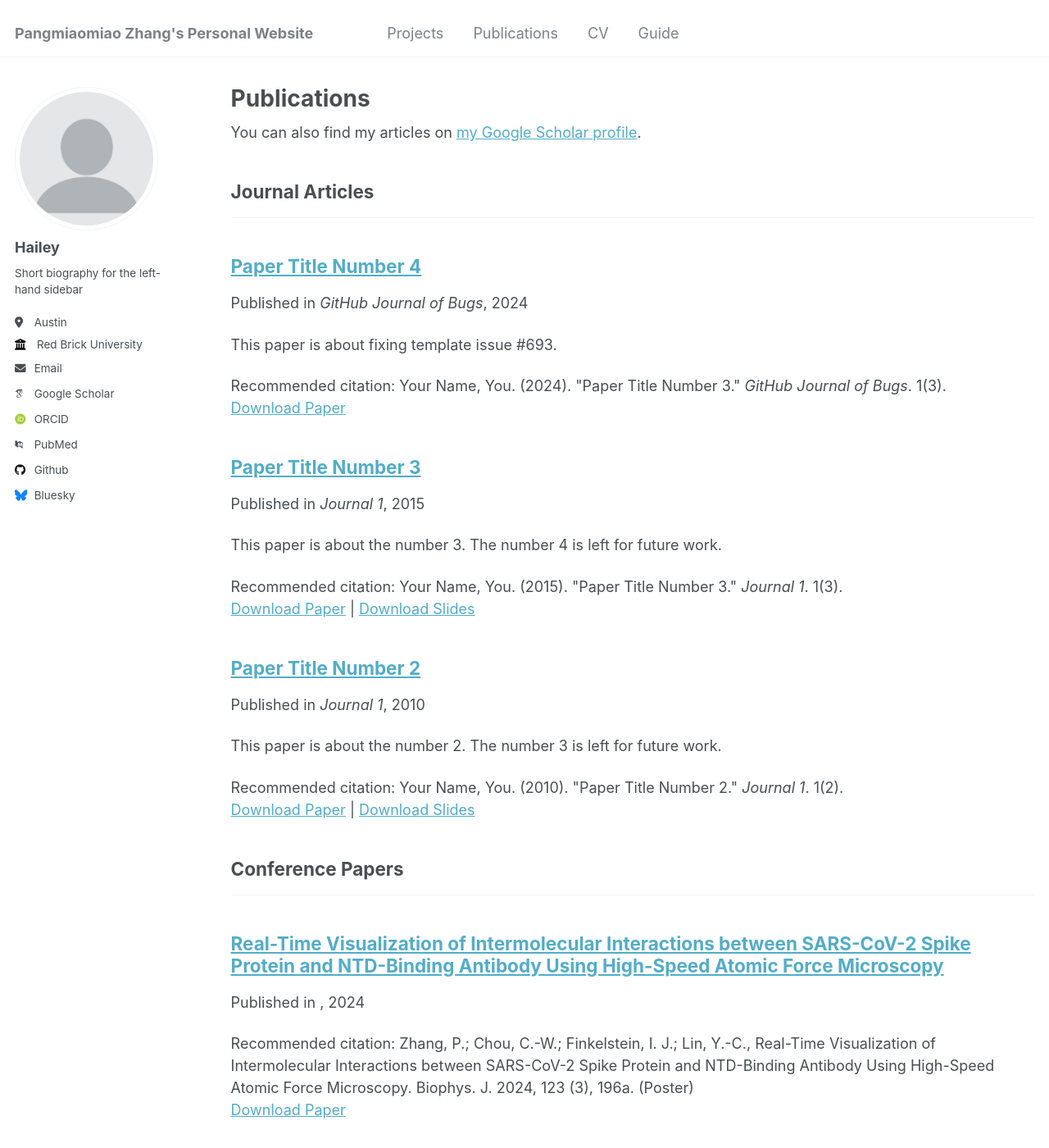
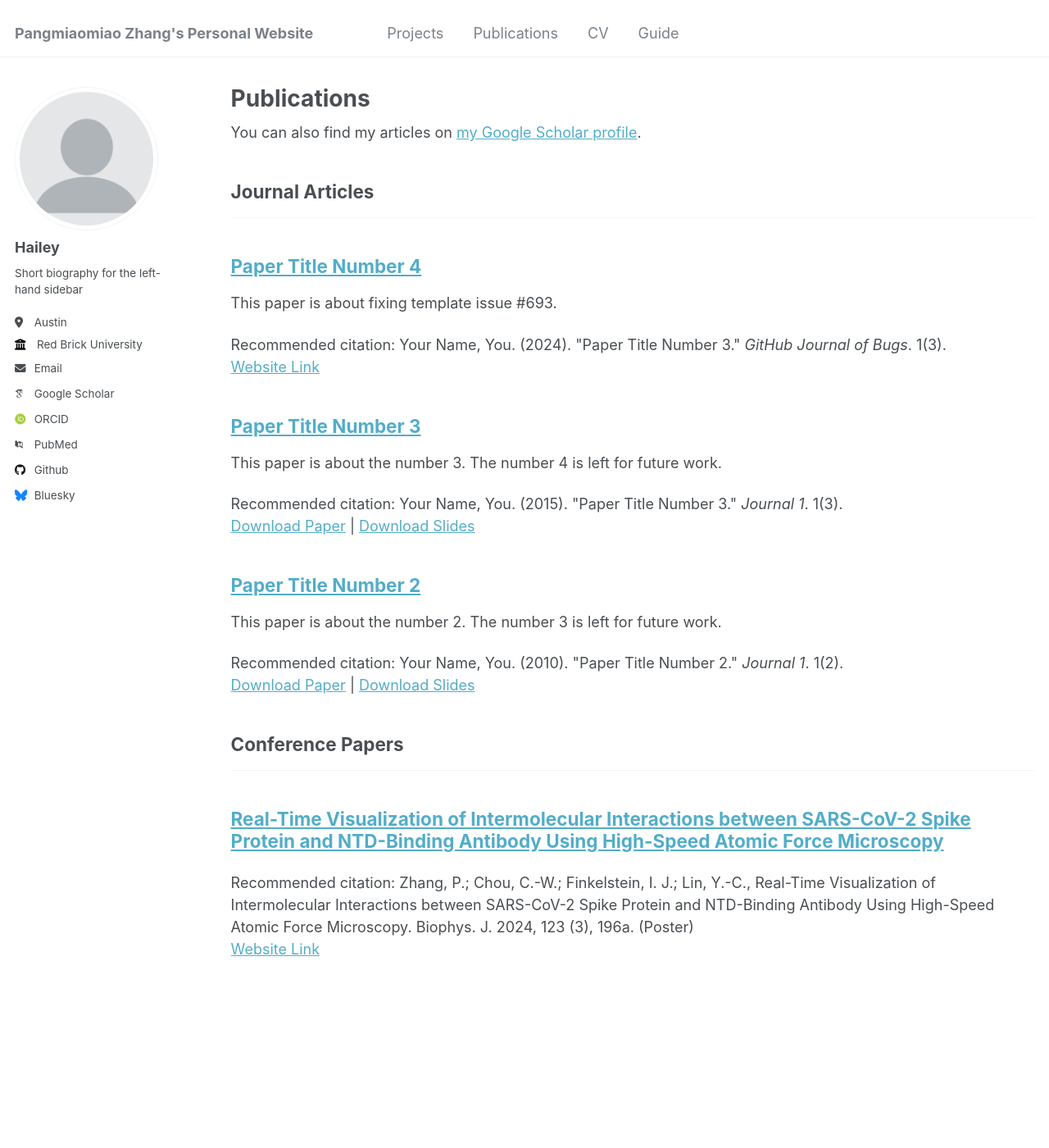
Before and after one commit to haileyyZ/haileyyz.github.io, a Jekyll site: the page built from _pages/publications.html, in a window 1280 px wide and 1400 px high. Shown: the whole window at 82% size. Built offline with Jekyll 4.4.1, drawn with Linux system fonts in a browser that asks for light colours; some web fonts are replaced.

Commit message:
Update archive-single.html
modified publication link text and date display

```diff
--- a/_includes/archive-single.html
+++ b/_includes/archive-single.html
@@ -41,7 +41,7 @@
         {% if post.collection == 'teaching' %}
           <p> {{ post.type }}, <i>{{ post.venue }}</i>, {{ post.date | default: "1900-01-01" | date: "%Y" }} </p>
         {% elsif post.collection == 'publications' %}
-          <p>Published in <i>{{ post.venue }}</i>, {{ post.date | default: "1900-01-01" | date: "%Y" }} </p>
+<!--           <p>Published in <i>{{ post.venue }}</i>, {{ post.date | default: "1900-01-01" | date: "%Y" }} </p> -->
         {% elsif post.date %}
          <p class="page__date"><strong><i class="fa fa-fw fa-calendar" aria-hidden="true"></i> {{ site.data.ui-text[site.locale].date_label | default: "Published:" }}</strong> <time datetime="{{ post.date | default: "1900-01-01" | date_to_xmlschema }}">{{ post.date | default: "1900-01-01" | date: "%B %d, %Y" }}</time></p>
         {% endif %}
@@ -55,7 +55,7 @@
     {% if post.citation and post.paperurl and post.slidesurl %}
       <p>Recommended citation: {{ post.citation }}<br /><a href="{{ post.paperurl }}">Download Paper</a> | <a href="{{ post.slidesurl }}">Download Slides</a></p>
     {% elsif post.citation and post.paperurl %}
-      <p>Recommended citation: {{ post.citation }}<br /><a href="{{ post.paperurl }}">Download Paper</a></p>
+      <p>Recommended citation: {{ post.citation }}<br /><a href="{{ post.paperurl }}">Website Link</a></p>
     {% elsif post.citation and post.slidesurl %}
       <p>Recommended citation: {{ post.citation }}<br /><a href="{{ post.slidesurl }}">Download Slides</a></p>
     {% elsif post.citation %}
```
